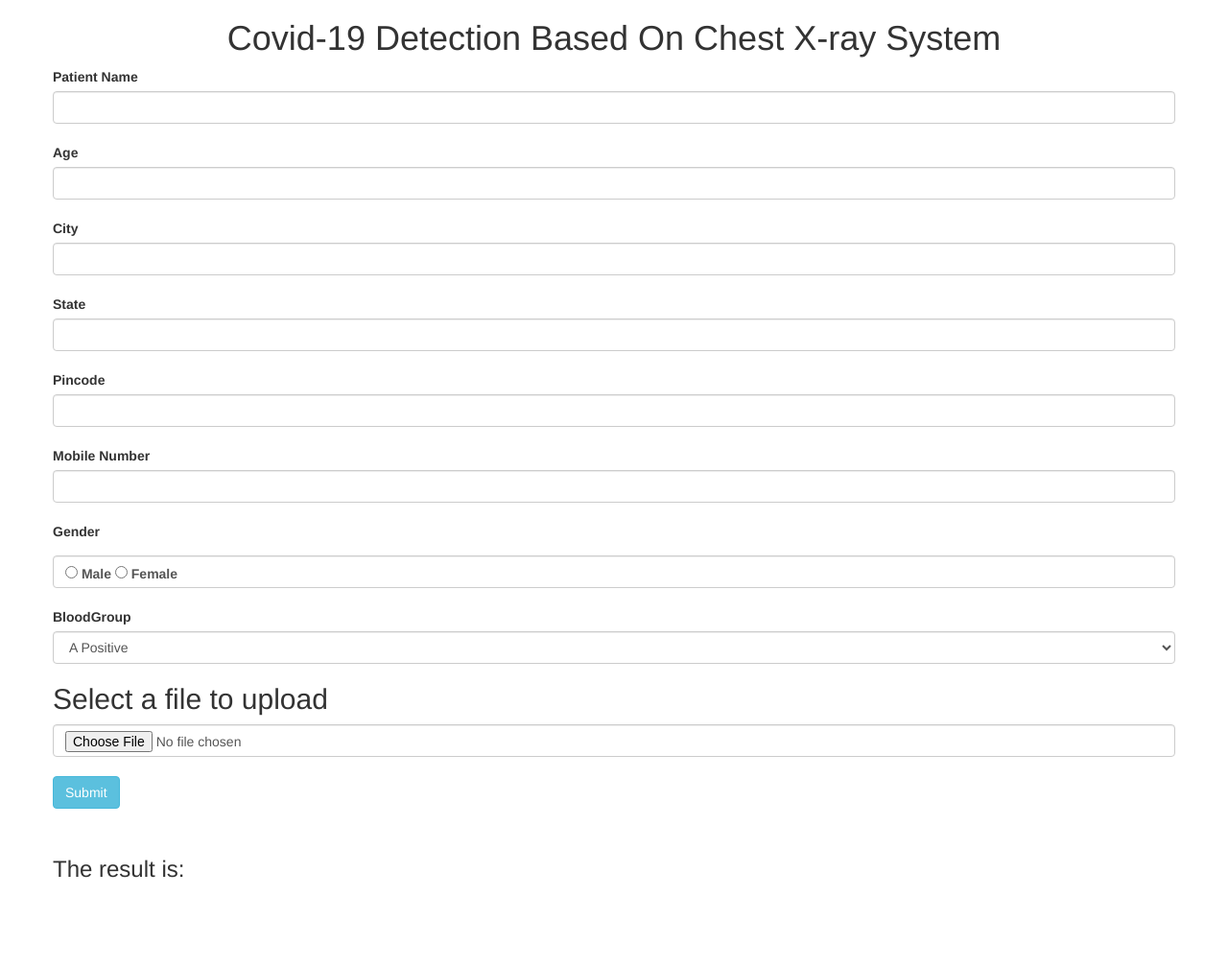
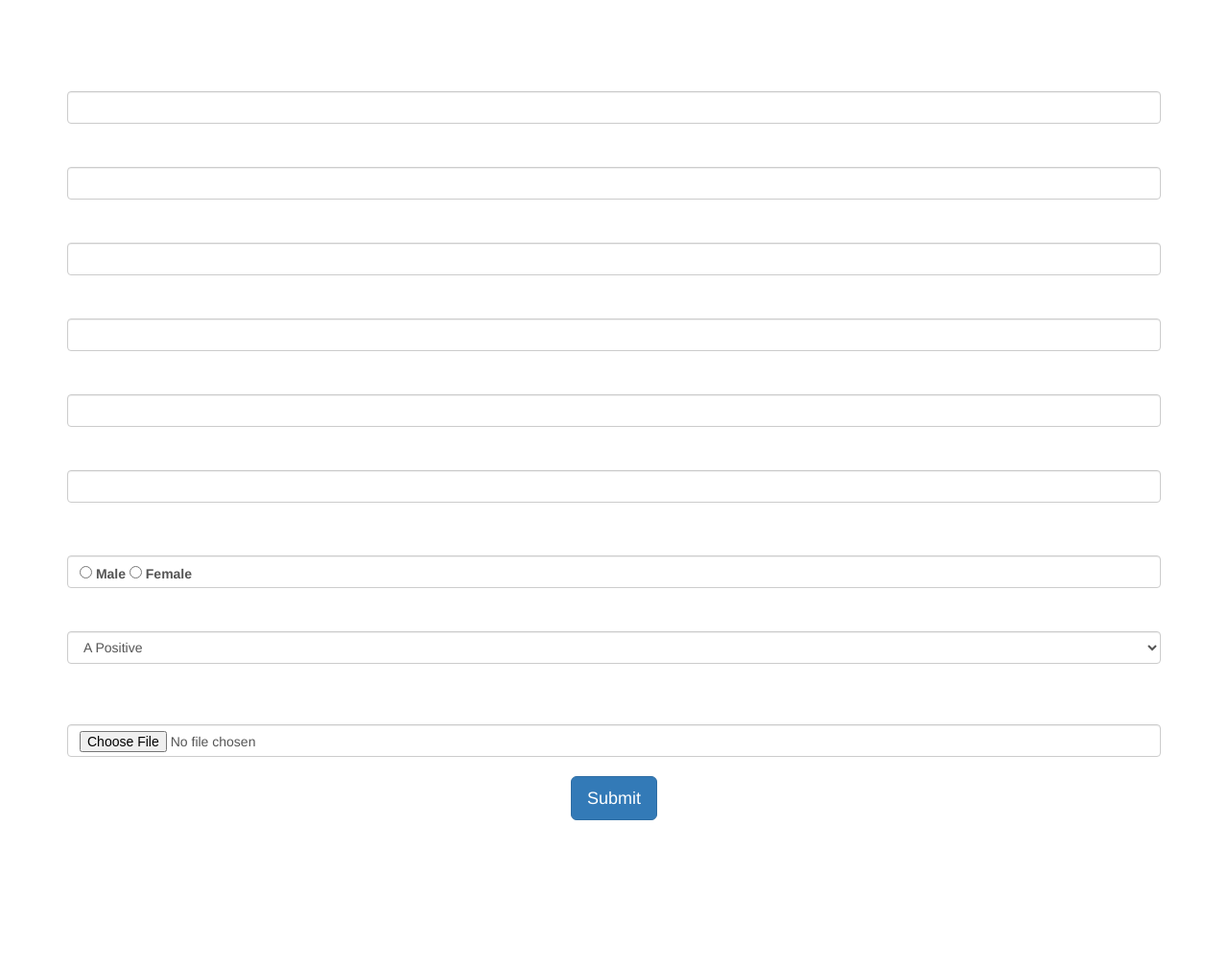
Before and after one commit to therahulparmar/ccc, a Flask app: page / in a window 1280 px wide. Shown: the whole page at 96% size. Before the commit the page ends 915 px from the top, so only its background shows below. Run offline with Flask 2, Linux system fonts and the light colour scheme; some libraries are stand-ins or nearby versions.

Commit message:
Update index.html

```diff
--- a/templates/index.html
+++ b/templates/index.html
@@ -3,16 +3,26 @@
 <title>Upload and display image using Python Flask and insert to PostgreSQL</title>
 <link rel="stylesheet" href="https://maxcdn.bootstrapcdn.com/bootstrap/3.3.6/css/bootstrap.min.css" />
 <script src="https://ajax.googleapis.com/ajax/libs/jquery/3.1.0/jquery.min.js"></script>
-<div style="background-image: url_for('static',filename='images/1.jpg') "></div>
+<style type="text/css">
+    body {
+
+  color: white;
+
+}
+    img {display: block; margin-left: auto; margin-right: auto; height: 350 ; weight: 350;}
+    p {font: bold;}
+</style>
 </head>
-<body>
+<!--     <div style="background-image: url_for('static',filename='images/1.jpg') "></div> -->
+<body style="background-image: url_for('static',filename='images/1.jpg')"; background-repeat: no-repeat ; background-size: cover;">
 
+<div class="row">
 <p><h1 align="center">Covid-19 Detection Based On Chest X-ray System</h1></p>
-<div class="container">
-<div class="row">
 
-    <div>
-        <label>Patient Name</label>
+<div class="container" >
+
+    <div >
+        <label >Patient Name</label>
         <form method="post" action="{{ url_for('upload_image')}}" enctype="multipart/form-data">
             <dl>
                 <p>
@@ -24,7 +34,7 @@
     <div>
         <dl>
             <p>
-                <label>Age</label>
+                <label >Age</label>
                 <input type="text" name="age" id="age" class="form-control" required>
 
             </p>
@@ -33,7 +43,7 @@
     <div>
         <dl>
             <p>
-                <label>City</label>
+                <label >City</label>
                 <input type="text" name="city" id="city" class="form-control" required>
 
             </p>
@@ -43,7 +53,7 @@
     <div>
         <dl>
             <p>
-                <label>State</label>
+                <label >State</label>
                 <input type="text" name="state" id="state" class="form-control" required>
 
             </p>
@@ -52,7 +62,7 @@
     <div>
         <dl>
             <p>
-                <label>Pincode</label>
+                <label >Pincode</label>
                 <input type="text" name="pincode" id="pincode" class="form-control" required>
 
             </p>
@@ -62,7 +72,7 @@
     <div>
         <dl>
             <p>
-                <label>Mobile Number</label>
+                <label >Mobile Number</label>
                 <input type="text" name="mobile" maxlength="10" id="mobile" class="form-control" required>
 
             </p>
@@ -72,9 +82,9 @@
     <div>
         <dl>
             <p>
-                <label>Gender</label>
+                <label >Gender</label>
                 <div class="form-control" id="gender">
-                <label><input type="radio" name="gender" value="male"> Male</label>
+                <label><input type="radio" name="gender" value="male" required> Male</label>
                 <label><input type="radio" name="gender" value="female"> Female</label>
                 </div>
 
@@ -86,20 +96,16 @@
     <div>
         <dl>
             <p>
-                <label>BloodGroup</label>
+                <label >BloodGroup</label>
                 <select name="bloodgroup" id="bloodgroup" class="form-control" required>
                 <option>A Positive</option>
                 <option>A Negative</option>
-<!--                 <option>A Unknown</option> -->
                 <option>B Positive</option>
                 <option>B Negative</option>
-<!--                 <option>B Unknown</option> -->
                 <option>AB Positive</option>
                 <option>AB Negative</option>
-<!--                 <option>AB Unknown</option> -->
                 <option>O Positive</option>
                 <option>O Negative</option>
-<!--                 <option>O Unknown</option> -->
                 <option>Unknown</option>
                 </select>
             </p>
@@ -107,28 +113,28 @@
 
     </div>
 
-    <h2>Select a file to upload</h2>
+    <h2 >Select a file to upload</h2>
     <div>
         <dl>
             <p>
                 <input type="file" name="file" class="form-control" autocomplete="off" required>
             </p>
         </dl>
-        <p>
-            <input type="submit" value="Submit" class="btn btn-info">
+        <p align="center">
+            <input type="submit" value="Submit" class="btn btn-primary btn-lg">
         </p>
         {% if filename %}
 
 
         <div>
-            <img src="{{ url_for('display_image', filename=filename) }}">
+            <img src="{{ url_for('display_image', filename=filename) }}" >
         </div>
         {% endif %}
 
         <br>
-    <h3>The result is:</h3>
-    <br> {{ prediction_text }}
-    <br> <b>{{ prob_text }}</b>
+    <h2 align="center">The result is :</h2>
+    <br> <p align="center">{{ prediction_text }}</p>
+    <br> <p align="center"> {{ prob_text }}</p>
     <div>
 
     </form>
```
